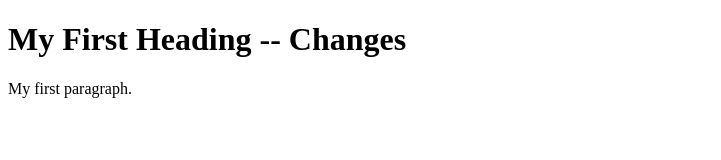
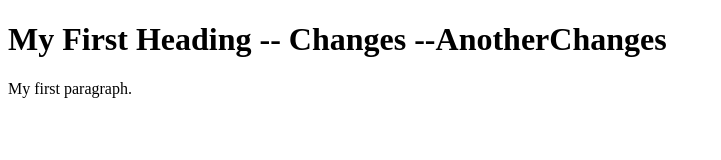
Before and after one commit to Mrvn09/git-demo, a plain HTML site: page web/index.html in a window 1280 px wide. Shown: the whole page, without its empty margins (0-721 px from the left). Drawn offline with Linux system fonts and the light colour scheme.

Commit message:
Updating Index page for GH

```diff
--- a/web/index.html
+++ b/web/index.html
@@ -2,7 +2,7 @@
 <html>
 <body>
 
-<h1>My First Heading -- Changes</h1>
+<h1>My First Heading -- Changes --AnotherChanges</h1>
 <p>My first paragraph.</p>
 
 </body>
```
